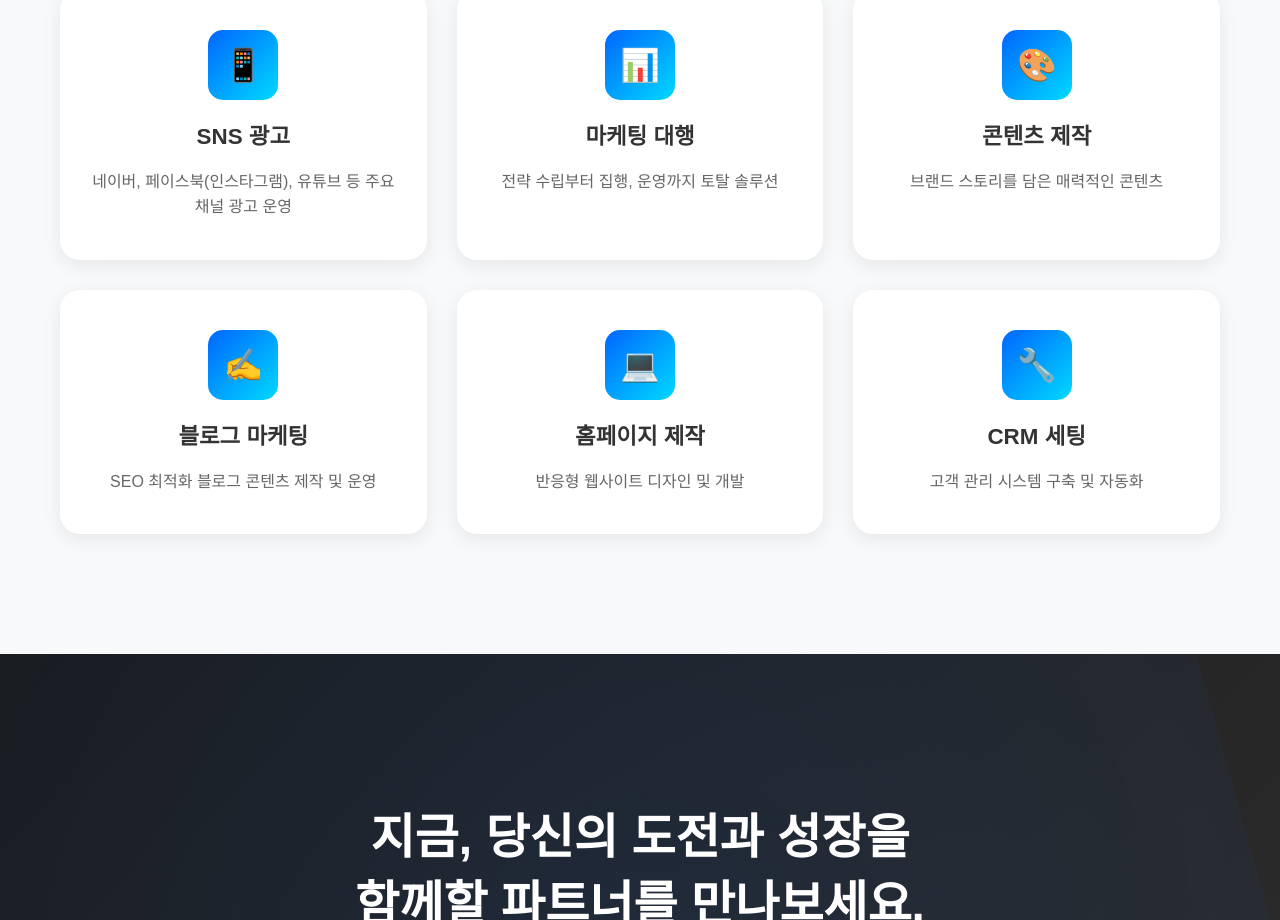
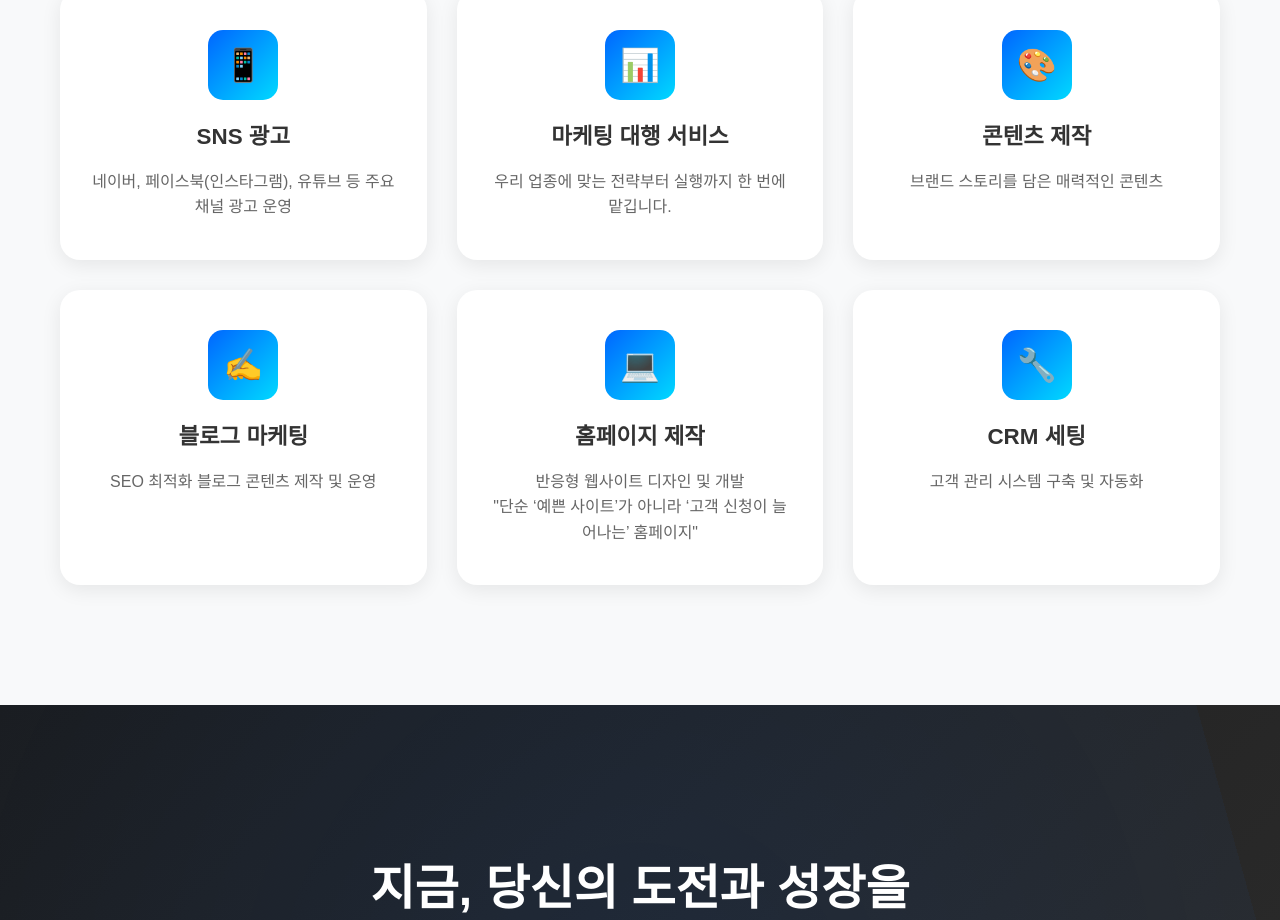
Before and after one commit to heo-jun-young/my-next-project, a Next.js app: page / in a window 1280 px wide. Shown: the part 2480-3400 px from the top of the page. Built offline with nearby package versions, Linux system fonts and the light colour scheme.

Commit message:
Update SNS card description

```diff
--- a/src/app/page.tsx
+++ b/src/app/page.tsx
@@ -150,9 +150,9 @@ export default function Home() {
 
             <Link href="/services/marketing" className="service-card">
               <div className="service-icon">📊</div>
-              <h3 className="service-title">마케팅 대행</h3>
+              <h3 className="service-title">마케팅 대행 서비스</h3>
               <p className="service-desc">
-                전략 수립부터 집행, 운영까지 토탈 솔루션
+                우리 업종에 맞는 전략부터 실행까지 한 번에 맡깁니다.
               </p>
             </Link>
 
@@ -177,7 +177,8 @@ export default function Home() {
               <div className="service-icon">💻</div>
               <h3 className="service-title">홈페이지 제작</h3>
               <p className="service-desc">
-                반응형 웹사이트 디자인 및 개발
+                반응형 웹사이트 디자인 및 개발<br />
+                "단순 ‘예쁜 사이트’가 아니라 ‘고객 신청이 늘어나는’ 홈페이지"
               </p>
             </Link>
 
```
